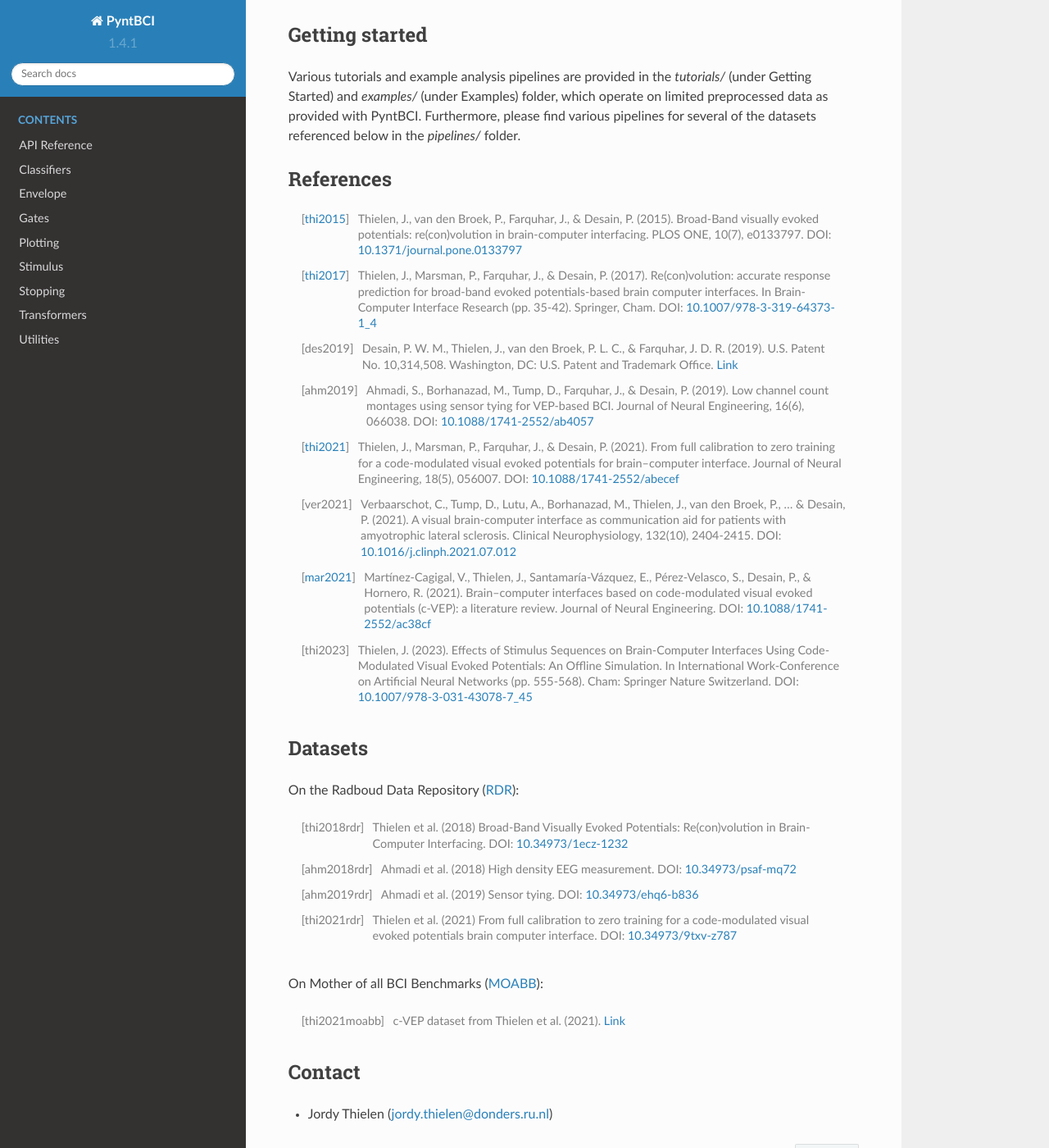
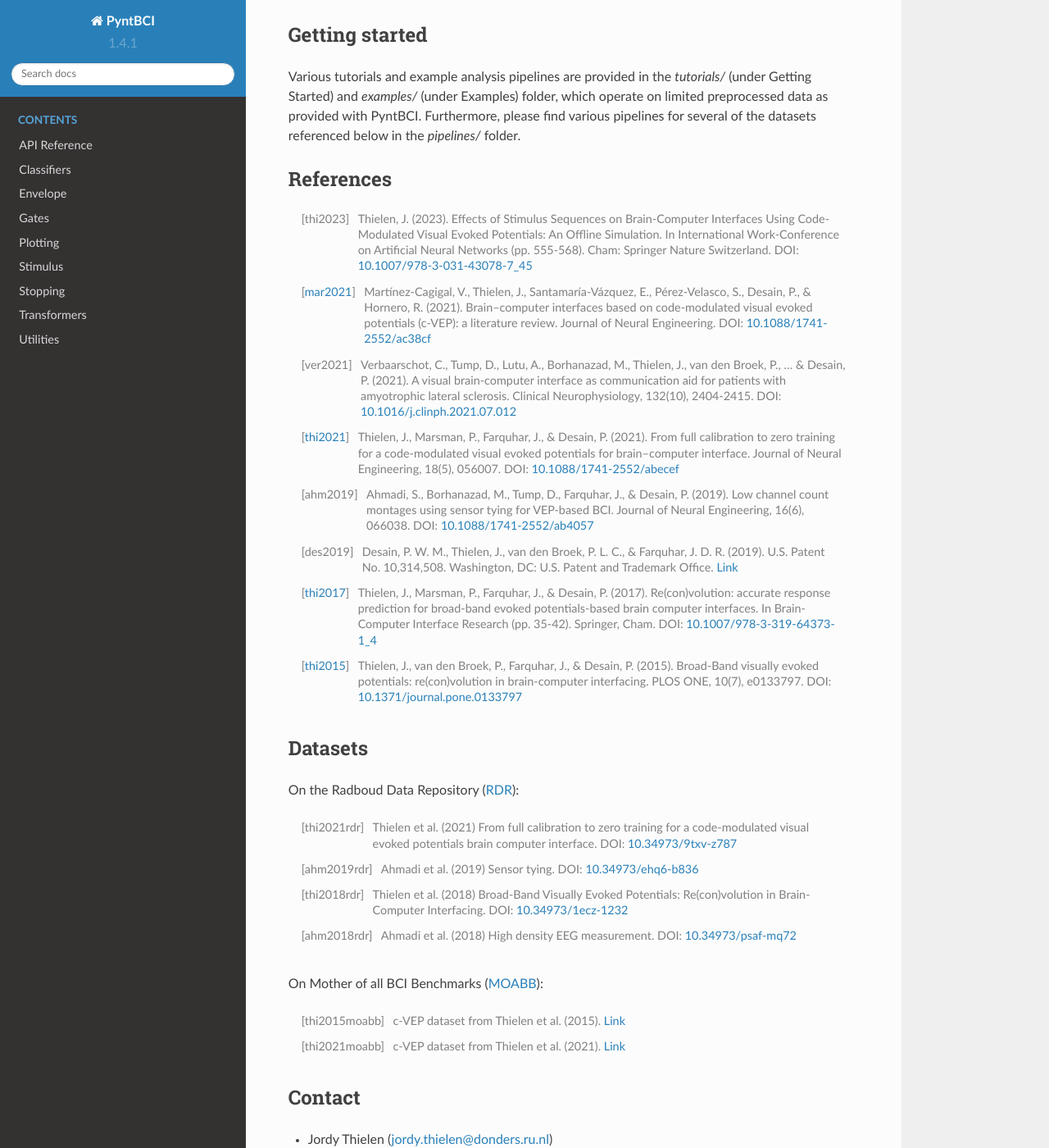
Before and after one commit to thijor/pyntbci, a Sphinx documentation site: the page built from doc/index.rst, in a window 1280 px wide and 1400 px high, scrolled down 550 px. Shown: the whole window at 82% size. Built offline with Sphinx 7.4.7 and the Read the Docs theme 2.0.0, drawn with Linux system fonts in a browser that asks for light colours; pages that are not in the unit, such as notebooks, are missing from menus.

Commit message:
update docs

```diff
--- a/doc/envelope.rst
+++ b/doc/envelope.rst
@@ -9,5 +9,5 @@ Envelope
     :toctree: generated/
     :template: function.rst
 
-    envelope_gammatone
-    envelope_rms
+    gammatone
+    rms
--- a/doc/index.rst
+++ b/doc/index.rst
@@ -20,34 +20,28 @@ Various tutorials and example analysis pipelines are provided in the `tutorials/
 References
 ----------
 
+.. [thi2023] Thielen, J. (2023). Effects of Stimulus Sequences on Brain-Computer Interfaces Using Code-Modulated Visual Evoked Potentials: An Offline Simulation. In International Work-Conference on Artificial Neural Networks (pp. 555-568). Cham: Springer Nature Switzerland. DOI: `10.1007/978-3-031-43078-7_45 <https://doi.org/10.1007/978-3-031-43078-7_45>`_
+.. [mar2021] Martínez-Cagigal, V., Thielen, J., Santamaría-Vázquez, E., Pérez-Velasco, S., Desain, P., & Hornero, R. (2021). Brain–computer interfaces based on code-modulated visual evoked potentials (c-VEP): a literature review. Journal of Neural Engineering. DOI: `10.1088/1741-2552/ac38cf <https://doi.org/10.1088/1741-2552/ac38cf>`_
+.. [ver2021] Verbaarschot, C., Tump, D., Lutu, A., Borhanazad, M., Thielen, J., van den Broek, P., ... & Desain, P. (2021). A visual brain-computer interface as communication aid for patients with amyotrophic lateral sclerosis. Clinical Neurophysiology, 132(10), 2404-2415. DOI: `10.1016/j.clinph.2021.07.012 <https://doi.org/10.1016/j.clinph.2021.07.012>`_
+.. [thi2021] Thielen, J., Marsman, P., Farquhar, J., & Desain, P. (2021). From full calibration to zero training for a code-modulated visual evoked potentials for brain–computer interface. Journal of Neural Engineering, 18(5), 056007. DOI: `10.1088/1741-2552/abecef <https://doi.org/10.1088/1741-2552/abecef>`_
+.. [ahm2019] Ahmadi, S., Borhanazad, M., Tump, D., Farquhar, J., & Desain, P. (2019). Low channel count montages using sensor tying for VEP-based BCI. Journal of Neural Engineering, 16(6), 066038. DOI: `10.1088/1741-2552/ab4057 <https://doi.org/10.1088/1741-2552/ab4057>`_
+.. [des2019] Desain, P. W. M., Thielen, J., van den Broek, P. L. C., & Farquhar, J. D. R. (2019). U.S. Patent No. 10,314,508. Washington, DC: U.S. Patent and Trademark Office. `Link <https://patentimages.storage.googleapis.com/40/a3/bb/65db00c7de99ec/US10314508.pdf>`_
+.. [thi2017] Thielen, J., Marsman, P., Farquhar, J., & Desain, P. (2017). Re(con)volution: accurate response prediction for broad-band evoked potentials-based brain computer interfaces. In Brain-Computer Interface Research (pp. 35-42). Springer, Cham. DOI: `10.1007/978-3-319-64373-1_4 <https://doi.org/10.1007/978-3-319-64373-1_4>`_
 .. [thi2015] Thielen, J., van den Broek, P., Farquhar, J., & Desain, P. (2015). Broad-Band visually evoked potentials: re(con)volution in brain-computer interfacing. PLOS ONE, 10(7), e0133797. DOI: `10.1371/journal.pone.0133797 <https://doi.org/10.1371/journal.pone.0133797>`_
-
-.. [thi2017] Thielen, J., Marsman, P., Farquhar, J., & Desain, P. (2017). Re(con)volution: accurate response prediction for broad-band evoked potentials-based brain computer interfaces. In Brain-Computer Interface Research (pp. 35-42). Springer, Cham. DOI: `10.1007/978-3-319-64373-1_4 <https://doi.org/10.1007/978-3-319-64373-1_4>`_
-
-.. [des2019] Desain, P. W. M., Thielen, J., van den Broek, P. L. C., & Farquhar, J. D. R. (2019). U.S. Patent No. 10,314,508. Washington, DC: U.S. Patent and Trademark Office. `Link <https://patentimages.storage.googleapis.com/40/a3/bb/65db00c7de99ec/US10314508.pdf>`_
-
-.. [ahm2019] Ahmadi, S., Borhanazad, M., Tump, D., Farquhar, J., & Desain, P. (2019). Low channel count montages using sensor tying for VEP-based BCI. Journal of Neural Engineering, 16(6), 066038. DOI: `10.1088/1741-2552/ab4057 <https://doi.org/10.1088/1741-2552/ab4057>`_
-
-.. [thi2021] Thielen, J., Marsman, P., Farquhar, J., & Desain, P. (2021). From full calibration to zero training for a code-modulated visual evoked potentials for brain–computer interface. Journal of Neural Engineering, 18(5), 056007. DOI: `10.1088/1741-2552/abecef <https://doi.org/10.1088/1741-2552/abecef>`_
-
-.. [ver2021] Verbaarschot, C., Tump, D., Lutu, A., Borhanazad, M., Thielen, J., van den Broek, P., ... & Desain, P. (2021). A visual brain-computer interface as communication aid for patients with amyotrophic lateral sclerosis. Clinical Neurophysiology, 132(10), 2404-2415. DOI: `10.1016/j.clinph.2021.07.012 <https://doi.org/10.1016/j.clinph.2021.07.012>`_
-
-.. [mar2021] Martínez-Cagigal, V., Thielen, J., Santamaría-Vázquez, E., Pérez-Velasco, S., Desain, P., & Hornero, R. (2021). Brain–computer interfaces based on code-modulated visual evoked potentials (c-VEP): a literature review. Journal of Neural Engineering. DOI: `10.1088/1741-2552/ac38cf <https://doi.org/10.1088/1741-2552/ac38cf>`_
-
-.. [thi2023] Thielen, J. (2023). Effects of Stimulus Sequences on Brain-Computer Interfaces Using Code-Modulated Visual Evoked Potentials: An Offline Simulation. In International Work-Conference on Artificial Neural Networks (pp. 555-568). Cham: Springer Nature Switzerland. DOI: `10.1007/978-3-031-43078-7_45 <https://doi.org/10.1007/978-3-031-43078-7_45>`_
 
 Datasets
 --------
 
 On the Radboud Data Repository (`RDR <https://data.ru.nl/>`_):
 
+.. [thi2021rdr] Thielen et al. (2021) From full calibration to zero training for a code-modulated visual evoked potentials brain computer interface. DOI: `10.34973/9txv-z787 <https://doi.org/10.34973/9txv-z787>`_
+.. [ahm2019rdr] Ahmadi et al. (2019) Sensor tying. DOI: `10.34973/ehq6-b836 <https://doi.org/10.34973/ehq6-b836>`_
 .. [thi2018rdr] Thielen et al. (2018) Broad-Band Visually Evoked Potentials: Re(con)volution in Brain-Computer Interfacing. DOI: `10.34973/1ecz-1232 <https://doi.org/10.34973/1ecz-1232>`_
 .. [ahm2018rdr] Ahmadi et al. (2018) High density EEG measurement. DOI: `10.34973/psaf-mq72 <https://doi.org/10.34973/psaf-mq72>`_
-.. [ahm2019rdr] Ahmadi et al. (2019) Sensor tying. DOI: `10.34973/ehq6-b836 <https://doi.org/10.34973/ehq6-b836>`_
-.. [thi2021rdr] Thielen et al. (2021) From full calibration to zero training for a code-modulated visual evoked potentials brain computer interface. DOI: `10.34973/9txv-z787 <https://doi.org/10.34973/9txv-z787>`_
 
 On Mother of all BCI Benchmarks (`MOABB <https://moabb.neurotechx.com/docs/index.html>`_):
 
+.. [thi2015moabb] c-VEP dataset from Thielen et al. (2015). `Link <https://moabb.neurotechx.com/docs/generated/moabb.datasets.Thielen2015.html#moabb.datasets.Thielen2015>`_
 .. [thi2021moabb] c-VEP dataset from Thielen et al. (2021). `Link <https://moabb.neurotechx.com/docs/generated/moabb.datasets.Thielen2021.html#moabb.datasets.Thielen2021>`_
 
 Contact
--- a/doc/stopping.rst
+++ b/doc/stopping.rst
@@ -10,6 +10,7 @@ Stopping
     :template: class.rst
 
     BayesStopping
-    BetaStopping
     CriterionStopping
+    DistributionStopping
     MarginStopping
+    ValueStopping
```
Also changed, not shown: CHANGELOG.md (+1 -1 lines).
